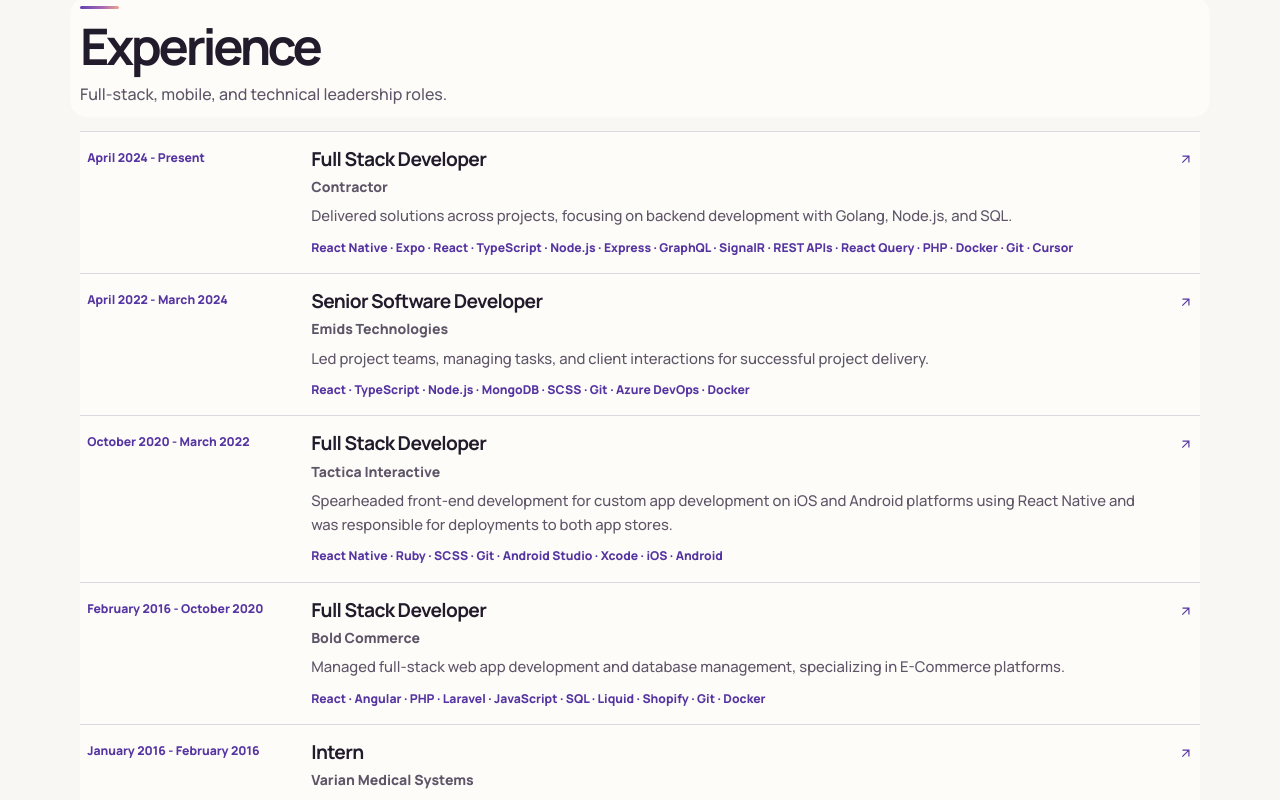
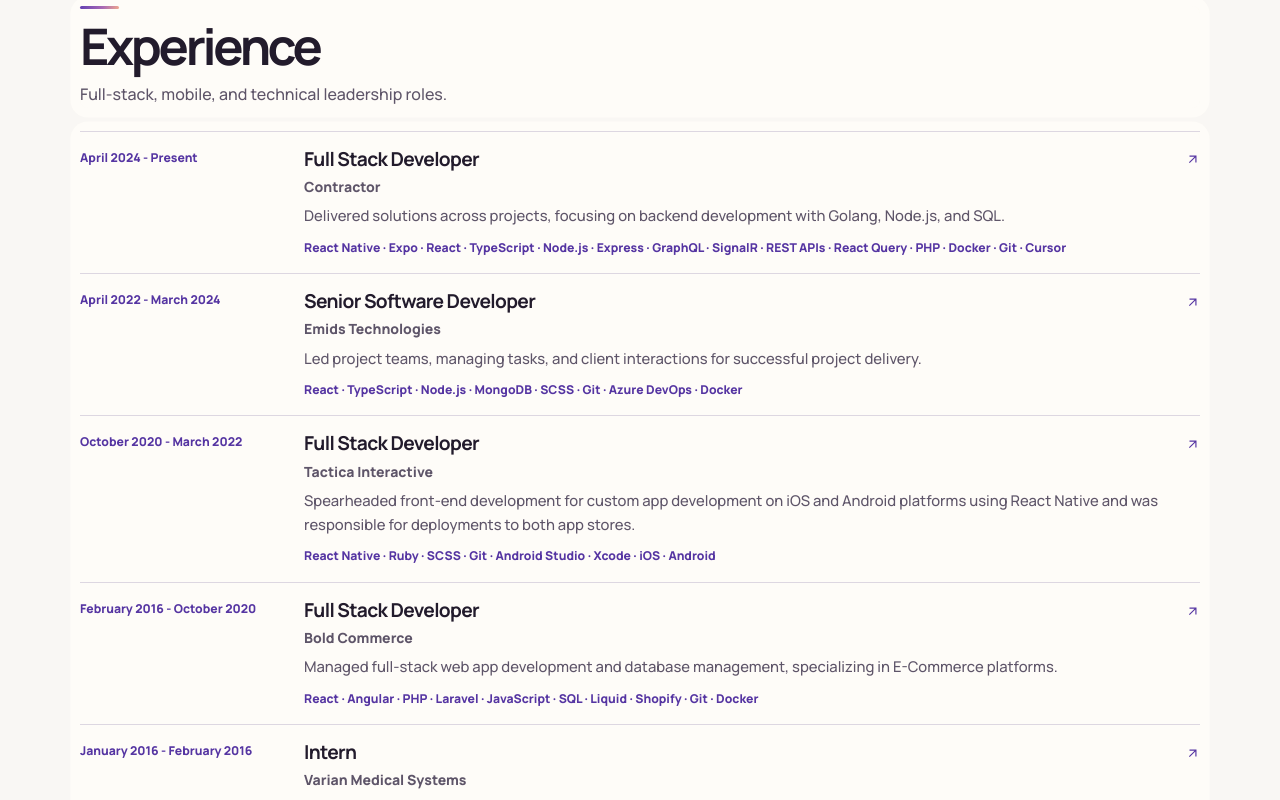
Before and after one commit to AngelWiebe/portfolio, a React (Vite) app: page / in a window 1280 px wide. Shown: the part 2400-3200 px from the top of the page. Built offline with nearby package versions, Linux system fonts and the light colour scheme.

Commit message:
Align the Experience heading and work history

```diff
--- a/src/App.scss
+++ b/src/App.scss
@@ -156,7 +156,7 @@ main {
   padding-block: clamp(3.25rem, 7vw, 6.1rem) clamp(3rem, 6vw, 5rem);
 }
 
-.hero-copy, .section-heading {
+.hero-copy, .section-heading, .role-list {
   background: $text-surface;
   border-radius: .5rem;
   box-shadow: 0 0 0 .6rem $text-surface;
@@ -375,7 +375,6 @@ main {
 .other-projects { gap: .7rem; }
 .role-list {
   border-bottom: 1px solid $line;
-  background: $text-surface;
 }
 
 .role {
@@ -384,7 +383,7 @@ main {
   &:hover, &:focus-within { background: linear-gradient(90deg, $lavender, $paper 70%); }
 
   .entry-content {
-    padding: 1rem .45rem;
+    padding: 1rem 0;
     grid-template-columns: minmax(0, 12.5rem) minmax(0, 1fr) auto;
     column-gap: 1.5rem;
     > * { grid-column: 2; }
```
Also changed, not shown: 1 other file (tests, documents, lock files or other folders).
